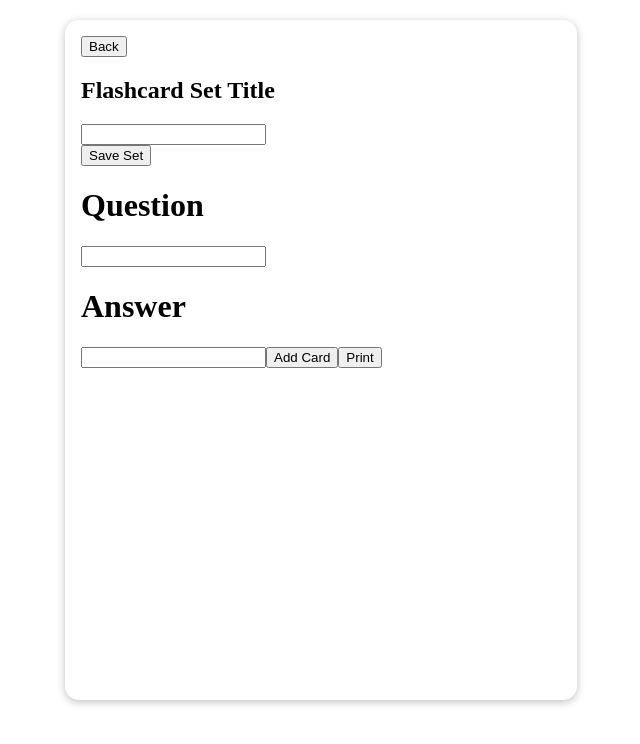
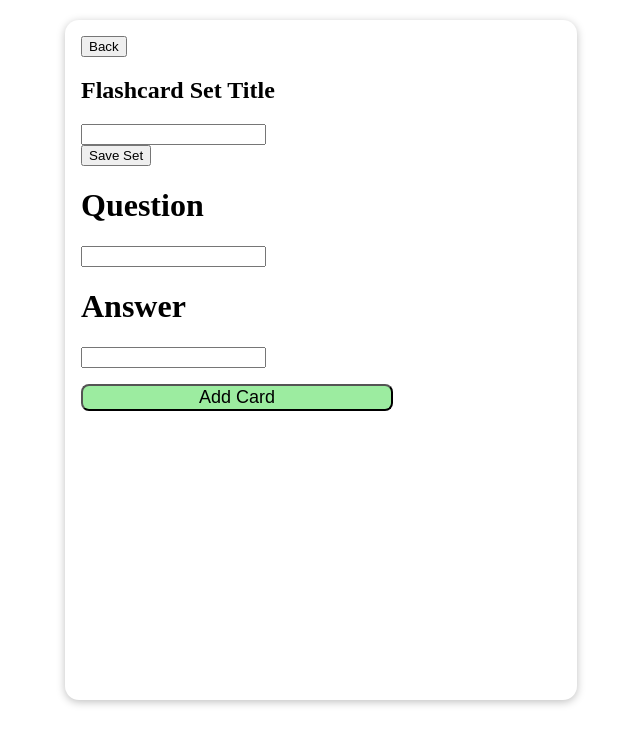
Before and after one commit to ColinMattutini/Remembori, a React (Create React App) app: page /createset in a window 1280 px wide. Shown: the top 744 px of the page, without its empty margins (319-959 px from the left). Built offline with nearby package versions, Linux system fonts and the light colour scheme.

Commit message:
updated button styling on flashcard form

```diff
--- a/src/components/FlashCard/FlashCardForm.js
+++ b/src/components/FlashCard/FlashCardForm.js
@@ -1,6 +1,7 @@
 import React, { Fragment, useEffect } from "react";
 import { useState } from "react";
 import IndividualFlashcard from "./IndividualFlashcard";
+import classes from "./FlashCardForm.module.css";
 
 const FlashCardForm = () => {
   const [question, setQuestion] = useState("");
@@ -87,8 +88,9 @@ const FlashCardForm = () => {
         <input onChange={questionHandler} value={question}></input>
         <h1>Answer</h1>
         <input onChange={answerHandler} value={answer}></input>
-        <button onClick={submitCard}>Add Card</button>
-        <button onClick={printSet}>Print</button>
+        <div className={classes.spacer}>
+          <button onClick={submitCard}>Add Card</button>
+        </div>
       </div>
       {flashCardSet}
     </Fragment>
--- a/src/components/FlashCard/FlashCardForm.module.css
+++ b/src/components/FlashCard/FlashCardForm.module.css
@@ -10,4 +10,9 @@
   font-size: large;
   border-radius: 8px;
   background-color: #9ceca0;
+  cursor: pointer;
 }
+
+.spacer button:active {
+  background-color: #73ac77;
+}
```
